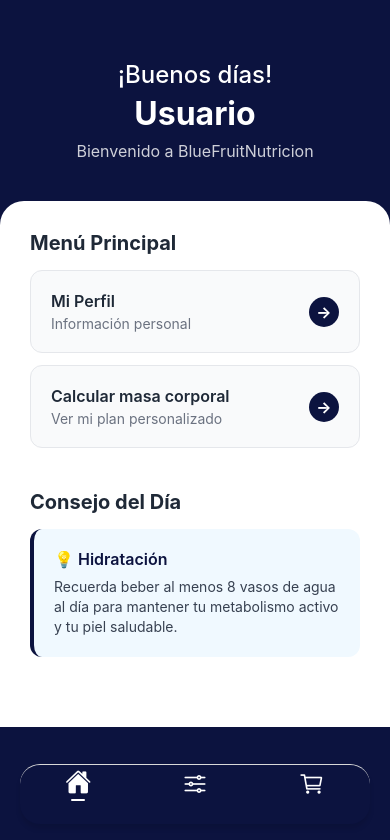
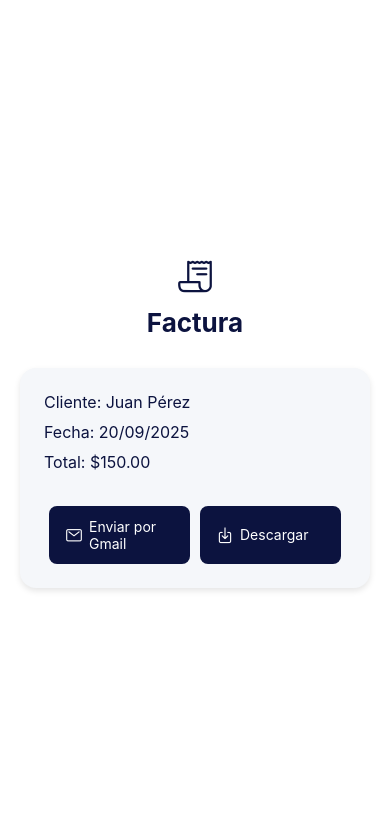
Before and after one commit to kather15/BlueFruitNutrition-movil, a React Native app: screen /Bill in a window 390 px wide. Shown: the top 840 px of the page. Built offline with nearby package versions, Linux system fonts and the light colour scheme.

Commit message:
Actualice el proyecto a SDK54 y hice la pantalla de factura

```diff
--- a/app.json
+++ b/app.json
@@ -28,6 +28,9 @@
     "web": {
       "favicon": "./assets/logoBlueFrui.png",
       "backgroundColor": "#0C133F"
-    }
+    },
+    "plugins": [
+      "expo-mail-composer"
+    ]
   }
 }
--- a/src/navigation/Navigation.js
+++ b/src/navigation/Navigation.js
@@ -12,11 +12,12 @@ import DashboardScreen from '../screens/DashboardScreen';
 import NewPasswordScreen from '../screens/NewPasswordScreen';
 import PasswordRecovery from '../screens/PasswordRecovery';
 import HomeScreen from '../screens/HomeScreen.js';
+import BillScreen from "../screens/BillScreen.js"
 
 // Nuevas pantallas de productos
 import ProductsList from '../screens/Productos.js';
 import ProductDetail from '../screens/VerProductos.js';
-import TabNavigator from '../navigation/tabNavigation.js'
+import TabNavigator from '../navigation/tabNavigation.js';
 
 const Stack = createNativeStackNavigator();
 
@@ -37,6 +38,7 @@ const AppNavigator = () => {
         <Stack.Screen name="NewPassword" component={NewPasswordScreen} />
         <Stack.Screen name="ProductsList" component={ProductsList} options={{ title: 'Productos', headerShown: true }} />
         <Stack.Screen name="ProductDetail" component={ProductDetail} options={{ title: 'Detalle del Producto', headerShown: true }} />
+         <Stack.Screen name="Bill" component={BillScreen} />
       </Stack.Navigator>
     </NavigationContainer>
   );
--- a/src/navigation/tabNavigation.js
+++ b/src/navigation/tabNavigation.js
@@ -8,6 +8,8 @@ import { View, Platform } from 'react-native';
 import Productos from '../screens/Productos';
 import Home from '../screens/HomeScreen';
 import IMC from '../screens/IMCscreen';
+import Bill from "../screens/BillScreen";
+
 
 const Tab = createBottomTabNavigator();
 
--- /dev/null
+++ b/src/screens/BillScreen.js
@@ -0,0 +1,130 @@
+// PantallaFactura.js
+
+import React from 'react';
+import { View, Text, StyleSheet, TouchableOpacity } from 'react-native';
+import * as Print from 'expo-print';
+import * as Sharing from 'expo-sharing';
+import * as MailComposer from 'expo-mail-composer';
+import { Ionicons } from '@expo/vector-icons';
+
+//Esto es el diseño me falta conectarlo y hacer que funcione
+
+const PantallaFactura = () => {
+  const facturaHTML = `
+    <html>
+      <body>
+        <h1>Factura</h1>
+        <p>Cliente: Juan Pérez</p>
+        <p>Fecha: 20/09/2025</p>
+        <p>Total: $150.00</p>
+      </body>
+    </html>
+  `;
+
+  const handleDescargar = async () => {
+    const { uri } = await Print.printToFileAsync({ html: facturaHTML });
+    await Sharing.shareAsync(uri);
+  };
+
+  const handleEnviarGmail = async () => {
+    const isAvailable = await MailComposer.isAvailableAsync();
+    if (isAvailable) {
+      MailComposer.composeAsync({
+        recipients: ['cliente@correo.com'],
+        subject: 'Factura de compra',
+        body: 'Adjunto la factura de su compra.',
+      });
+    } else {
+      alert('No se pudo abrir la app de correo.');
+    }
+  };
+
+  return (
+    <View style={styles.container}>
+      {/* Encabezado */}
+      <View style={styles.header}>
+        <Ionicons name="receipt-outline" size={36} color="#0c133f" />
+        <Text style={styles.titulo}>Factura</Text>
+      </View>
+
+      {/* Tarjeta de contenido */}
+      <View style={styles.card}>
+        <Text style={styles.texto}>Cliente: Juan Pérez</Text>
+        <Text style={styles.texto}>Fecha: 20/09/2025</Text>
+        <Text style={styles.texto}>Total: $150.00</Text>
+
+        <View style={styles.botones}>
+          <TouchableOpacity style={styles.boton} onPress={handleEnviarGmail}>
+            <Ionicons name="mail-outline" size={18} color="#fff" style={styles.icono} />
+            <Text style={styles.botonTexto}>Enviar por Gmail</Text>
+          </TouchableOpacity>
+
+          <TouchableOpacity style={styles.boton} onPress={handleDescargar}>
+            <Ionicons name="download-outline" size={18} color="#fff" style={styles.icono} />
+            <Text style={styles.botonTexto}>Descargar</Text>
+          </TouchableOpacity>
+        </View>
+      </View>
+
+
+    </View>
+  );
+};
+
+const styles = StyleSheet.create({
+  container: {
+    flex: 1,
+    backgroundColor: '#ffffff',
+    padding: 20,
+    justifyContent: 'center',
+  },
+  header: {
+    alignItems: 'center',
+    marginBottom: 30,
+  },
+  titulo: {
+    fontSize: 26,
+    fontWeight: 'bold',
+    color: '#0c133f',
+    marginTop: 10,
+  },
+  card: {
+    backgroundColor: '#f5f7fa',
+    borderRadius: 16,
+    padding: 24,
+    shadowColor: '#000',
+    shadowOffset: { width: 0, height: 3 },
+    shadowOpacity: 0.1,
+    shadowRadius: 6,
+    elevation: 5,
+  },
+  texto: {
+    color: '#0c133f',
+    fontSize: 16,
+    marginBottom: 10,
+  },
+  botones: {
+    flexDirection: 'row',
+    justifyContent: 'space-between',
+    marginTop: 24,
+  },
+  boton: {
+    flexDirection: 'row',
+    alignItems: 'center',
+    backgroundColor: '#0c133f',
+    paddingVertical: 12,
+    paddingHorizontal: 16,
+    borderRadius: 8,
+    flex: 1,
+    marginHorizontal: 5,
+  },
+  botonTexto: {
+    color: '#fff',
+    fontSize: 14,
+  },
+  icono: {
+    marginRight: 6,
+  },
+});
+
+export default PantallaFactura;
```
Also changed, not shown: package.json (+12 -9 lines), 1 other file (tests, documents, lock files or other folders).
